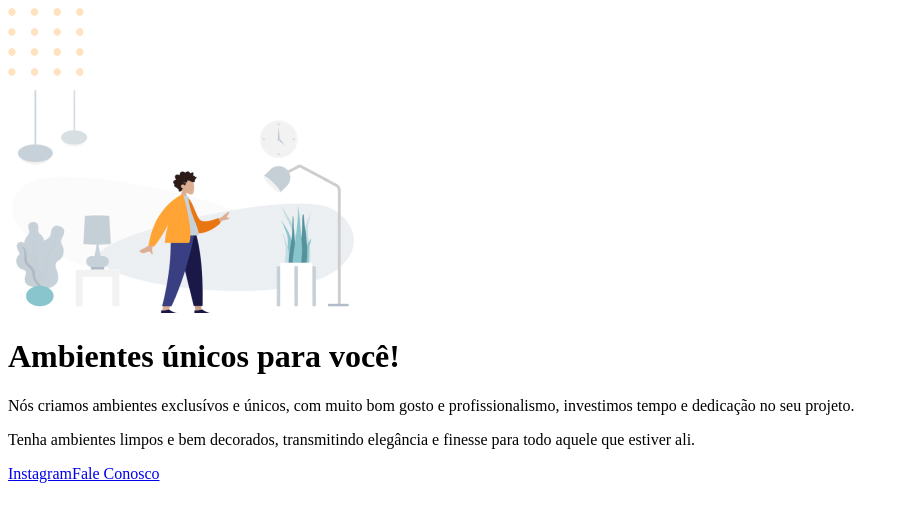
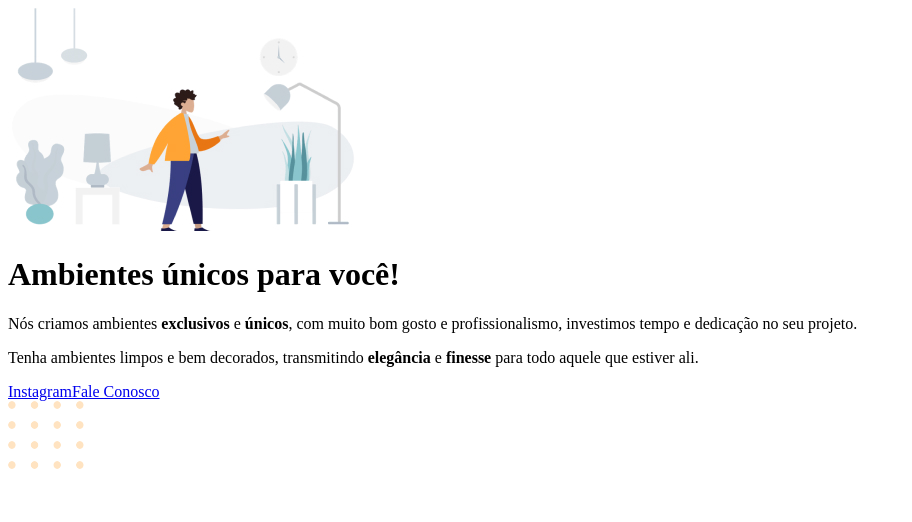
Before and after one commit to gabrielpdb/rocketseat-explorer-stage02, a plain HTML site: page index.html in a window 1280 px wide. Shown: the whole page, without its empty margins (0-912 px from the left). Drawn offline with Linux system fonts and the light colour scheme.

Commit message:
Apresentação e posição dos elementos na tela

```diff
--- a/index.html
+++ b/index.html
@@ -6,23 +6,21 @@
     <title>Móveis customizados</title>
   </head>
   <body>
-    <img
-      src="images/balls.svg"
-      alt="Bolinhas laranjadas no canto inferior direito da tela"
-    />
     <div id="hero">
       <img
         src="images/img1.jpg"
         alt="Desenho de uma pessoa vestindo uma camisa amarela em uma sala com móveis"
       />
-      <h1>Ambientes únicos para você!</h1>
+      <h1>Ambientes <span>únicos</span> para você!</h1>
       <p>
-        Nós criamos ambientes exclusívos e únicos, com muito bom gosto e
-        profissionalismo, investimos tempo e dedicação no seu projeto.
+        Nós criamos ambientes <strong>exclusivos</strong> e
+        <strong>únicos</strong>, com muito bom gosto e profissionalismo,
+        investimos tempo e <span>dedicação no seu projeto</span>.
       </p>
       <p>
-        Tenha ambientes limpos e bem decorados, transmitindo elegância e finesse
-        para todo aquele que estiver ali.
+        Tenha <span>ambientes limpos</span> e bem decorados, transmitindo
+        <strong>elegância</strong> e <strong>finesse</strong> para todo aquele
+        que estiver ali.
       </p>
     </div>
 
@@ -30,5 +28,11 @@
       <a href="https://instagram.com/moveisparavoce">Instagram</a
       ><a href="mailto:contato@moveisparavoce.com">Fale Conosco</a>
     </footer>
+
+    <img
+      id="balls"
+      src="images/balls.svg"
+      alt="Bolinhas laranjadas no canto inferior direito da tela"
+    />
   </body>
 </html>
```
